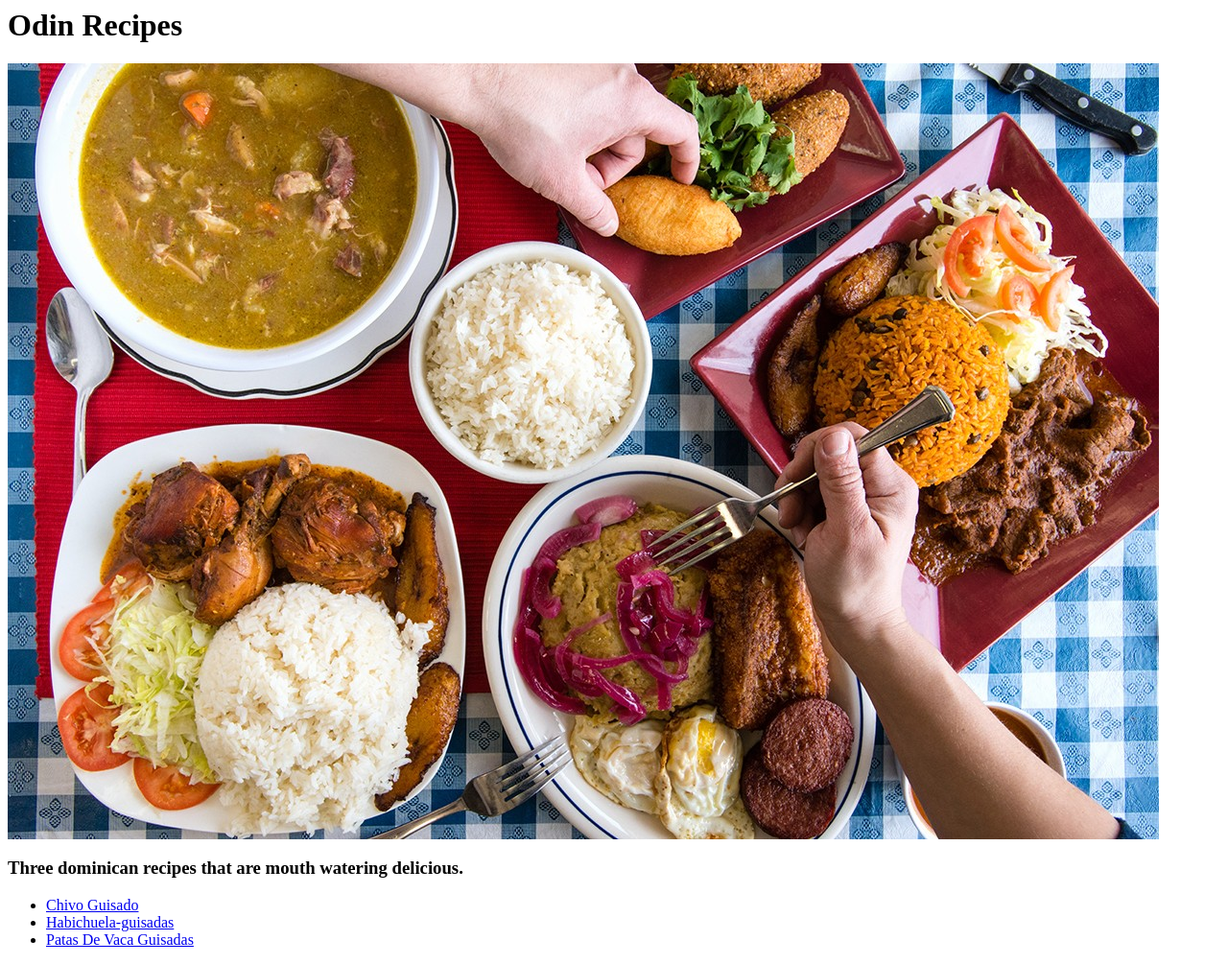
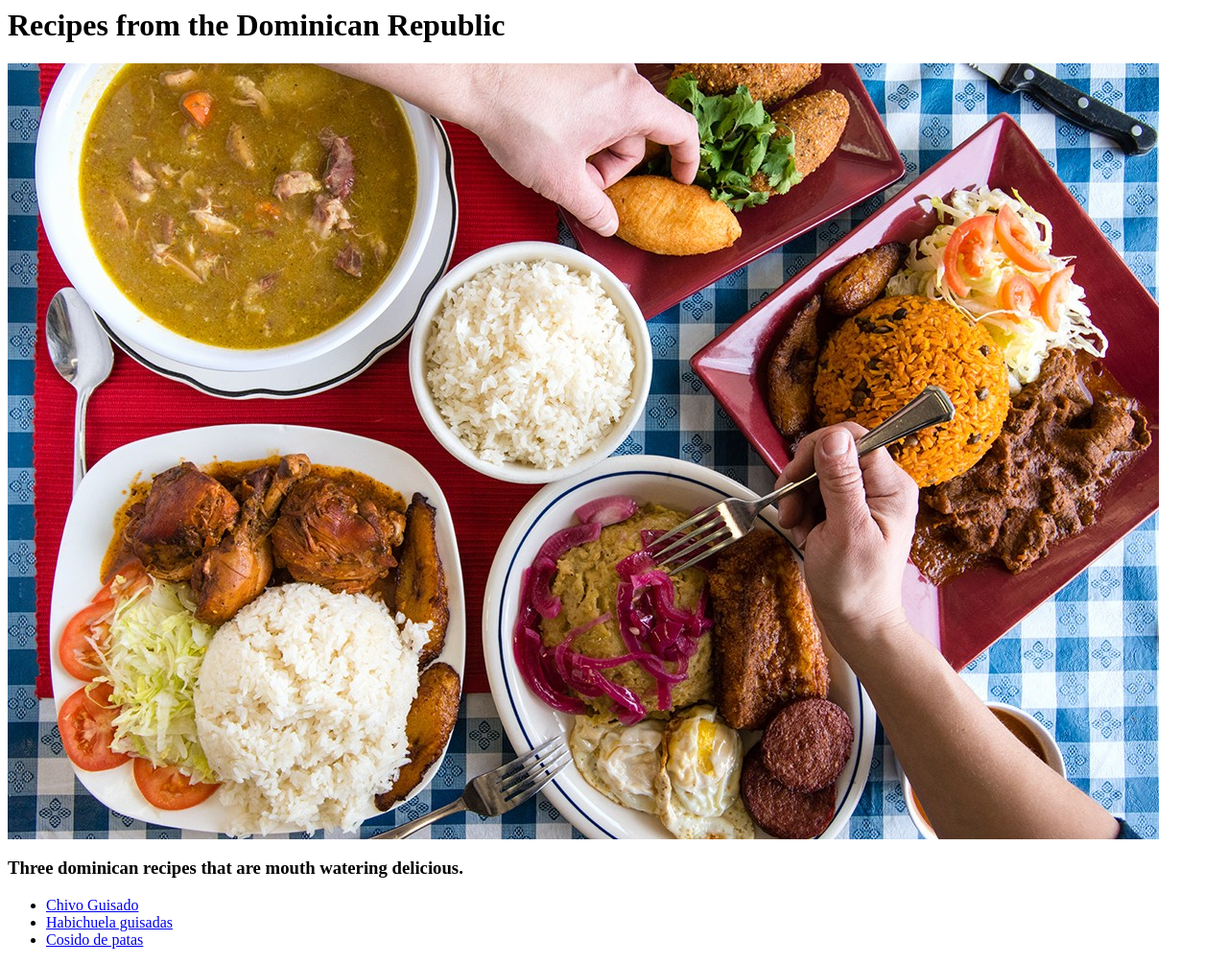
Before and after one commit to kevindevofficial/odin-recipes, a plain HTML site: page index.html in a window 1280 px wide. Shown: the whole page at 96% size. Drawn offline with Linux system fonts and the light colour scheme.

Commit message:
changed text

```diff
--- a/index.html
+++ b/index.html
@@ -6,13 +6,13 @@
     <title>Document</title>
 </head>
 <body>
-    <h1>Odin Recipes</h1>
+    <h1>Recipes from the Dominican Republic</h1>
     <img src="assets/dominican-food.jpg">
     <h3>Three dominican recipes that are mouth watering delicious.</h3>
     <ul>
         <li><a href="recipes/chivo.html">Chivo Guisado</a></li>
-        <li><a href="recipes/habichuela-guisadas.html">Habichuela-guisadas</a></li>
-        <li><a href="recipes/cosido-de-pata.html">Patas De Vaca Guisadas</a></li></li>
+        <li><a href="recipes/habichuela-guisadas.html">Habichuela guisadas</a></li>
+        <li><a href="recipes/cosido-de-pata.html">Cosido de patas</a></li></li>
     </ul>
     <div></div>
 
```
Also changed, not shown: recipes/chivo.html (+1 -1 lines), recipes/cosido-de-pata.html (+1 -1 lines).
